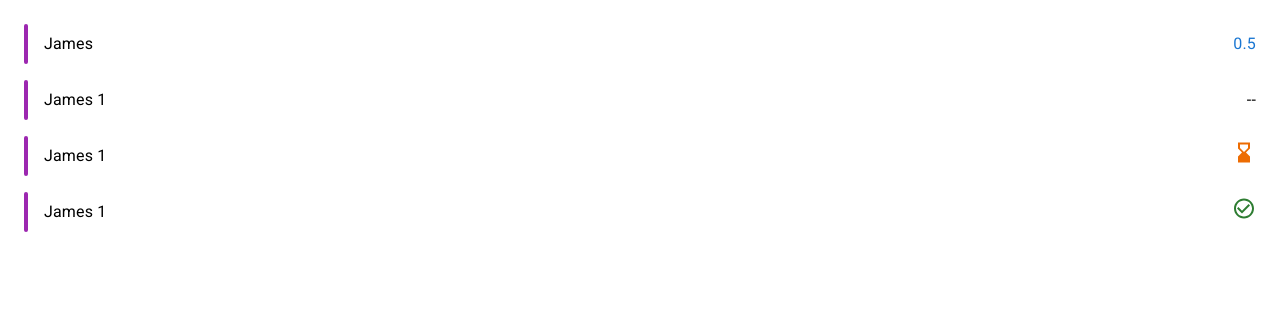
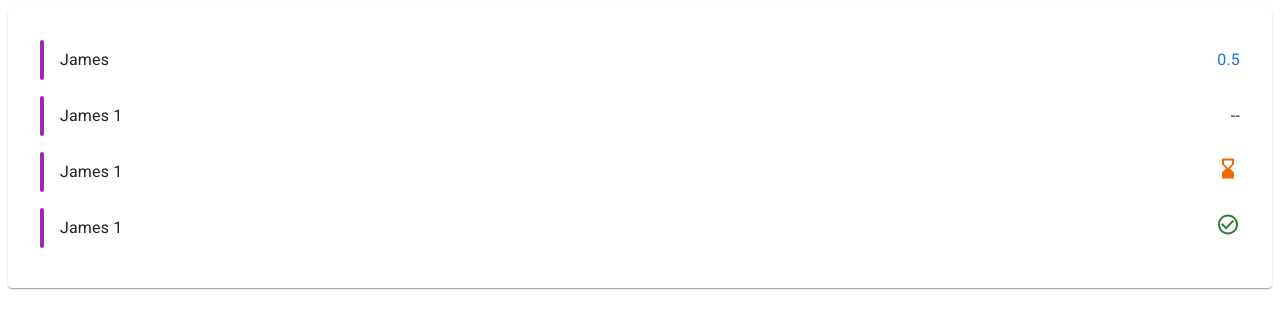
Before and after one commit to Zubry/agile-client, a React app: page / in a window 1280 px wide. Shown: the top 328 px of the page. Built offline with nearby package versions, Linux system fonts and the light colour scheme.

Commit message:
Add card

```diff
--- a/src/App.jsx
+++ b/src/App.jsx
@@ -1,16 +1,22 @@
 import React from "react"
 import List from '@mui/material/List'
+import Card from '@mui/material/Card';
+import CardContent from '@mui/material/CardContent';
 
 import Vote from './components/Vote'
 
 function App() {
   return (
+    <Card>
+      <CardContent>
         <List>
           <Vote name="James" value="0.5" isRevealed/>
           <Vote name="James 1" isRevealed />
           <Vote name="James 1" />
           <Vote name="James 1" value="2" />
         </List>
+      </CardContent>
+    </Card>
   )
 }
 
```
Lines whose indentation alone changed are shown as unchanged.
